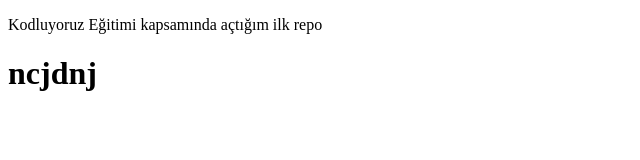
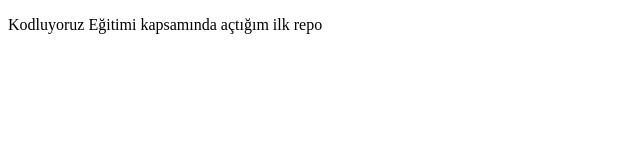
Before and after one commit to derya-k/kodluyoruzilkrepo, a plain HTML site: page index.html in a window 1280 px wide. Shown: the whole page, without its empty margins (0-640 px from the left). Drawn offline with Linux system fonts and the light colour scheme.

Commit message:
h1 remove

```diff
--- a/index.html
+++ b/index.html
@@ -8,6 +8,6 @@
 </head>
 <body>
     <p>Kodluyoruz Eğitimi kapsamında açtığım ilk repo</p>
-    <h1>ncjdnj</h1>
+
 </body>
 </html>
```
